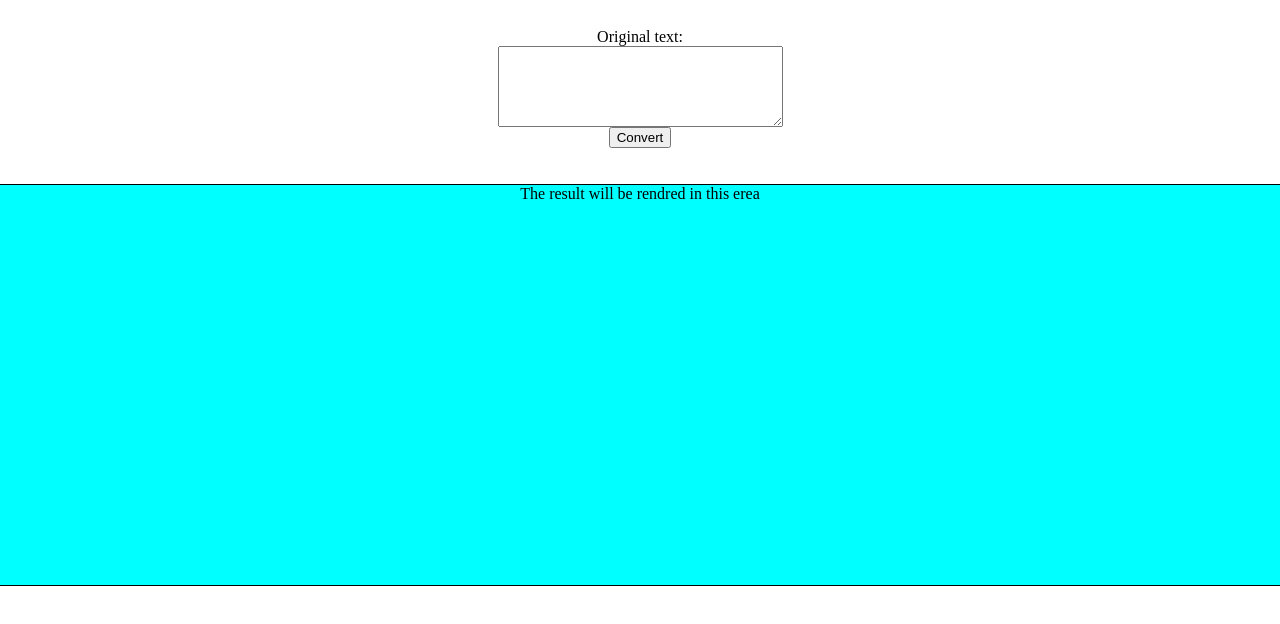
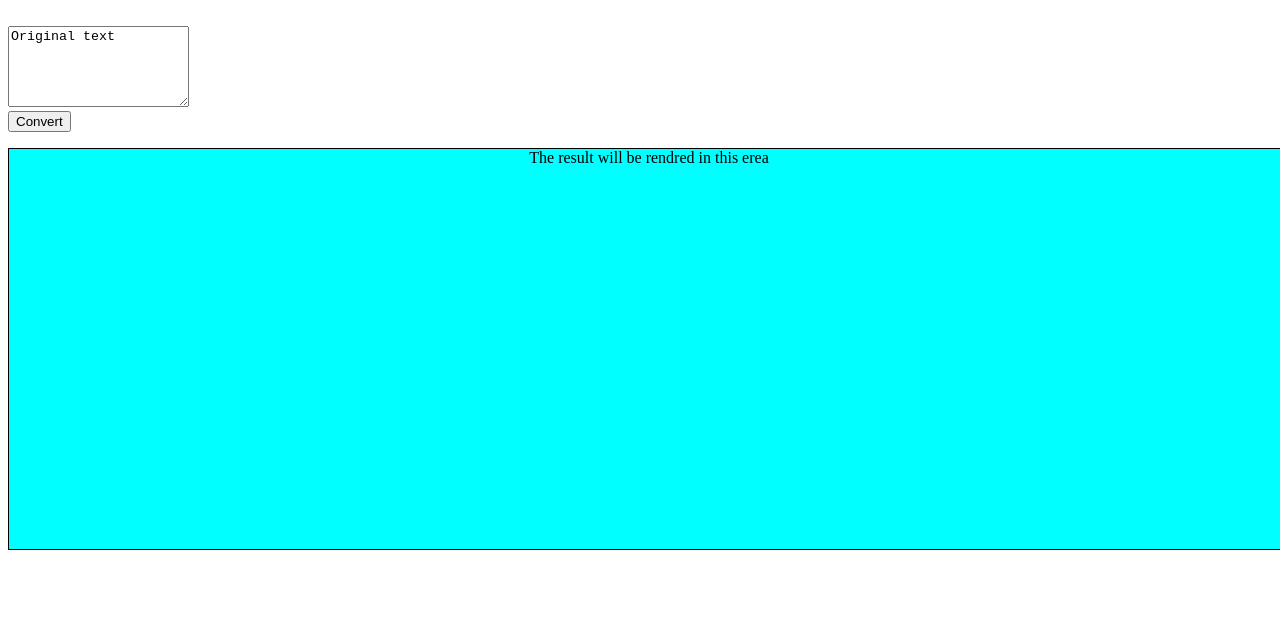
Before and after one commit to mohamedelghachi/markdown_parser, a plain HTML site: page index.html in a window 1280 px wide. Drawn offline with Linux system fonts and the light colour scheme.

Commit message:
display flex

```diff
--- a/index.html
+++ b/index.html
@@ -5,26 +5,25 @@
     <meta charset="UTF-8">
     <meta http-equiv="X-UA-Compatible" content="IE=edge">
     <meta name="viewport" content="width=device-width, initial-scale=1.0">
-    <title>Markdown_Parset </title>
+    <title>Parser</title>
     <script src="parser.js"></script>
     <link rel="stylesheet" href="style.css">
 </head>
 
 <body>
-    <div class="body">
+    <div id="container">
     <form onsubmit="converter(event)">
-            <label for="originalText">Original text:</label>
-
-            <textarea id="originalText" name="originalText" rows="5" cols="33">
-
+<br>
+        <textarea id="originalText" name="originalText" rows="5" >
+Original text
     </textarea>
+    <br>
         <input type="submit" value="Convert">
     </form>
-        <div>
         <p class="result" id="div_result">
             The result will be rendred in this erea
         </p>
-        </div>
+
 </div>
 </body>
 
```
Lines whose indentation alone changed are shown as unchanged.
